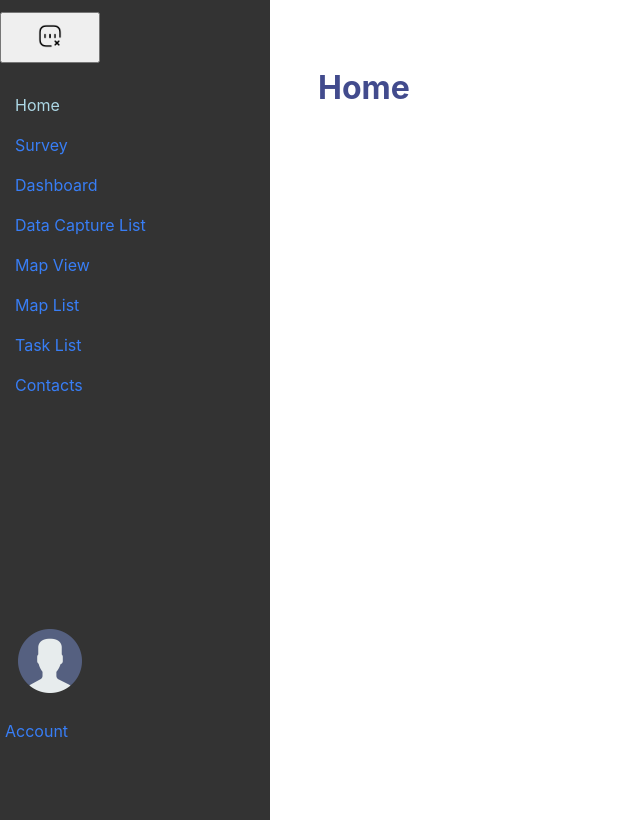
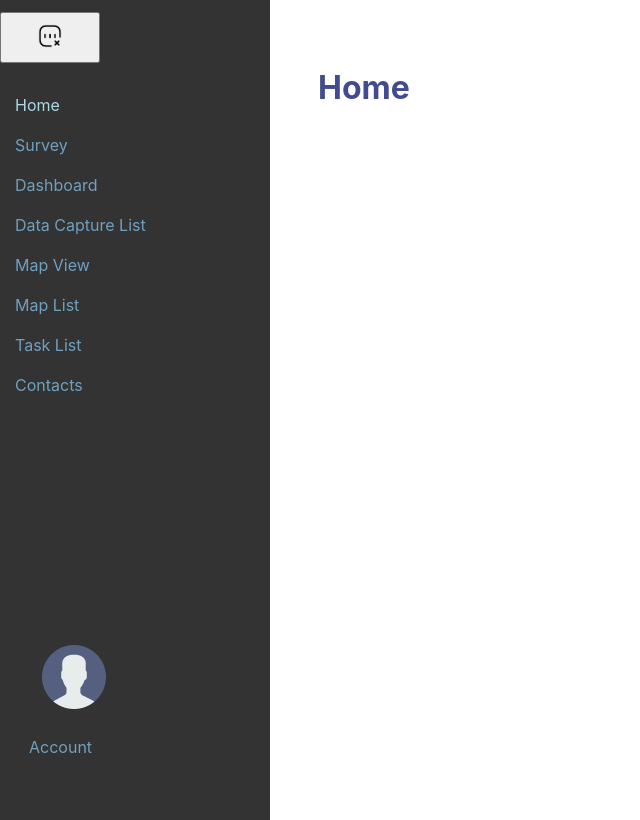
Before and after one commit to eriancoet/mapview, a React (Create React App) app: page / in a window 1280 px wide. Shown: the whole page, without its empty margins (0-640 px from the left). Built offline with nearby package versions, Linux system fonts and the light colour scheme.

Commit message:
update github

```diff
--- a/src/Navbar.css
+++ b/src/Navbar.css
@@ -85,15 +85,20 @@
 /* Additional styles for links if needed */
 .navbar ul li a {
   text-decoration: none; /* Removes underline from links */
-  color: rgb(56, 126, 246); /* Sets text color */
+  color: rgb(113, 160, 191); /* Sets text color */
   display: block; /* Makes the entire area of the list item clickable */
   padding: 5px; /* Adds padding for better clickability and visual appeal */
 }
 
 .BottomMenu {
   position: fixed;
-  bottom: 3rem;
-  left: 0;
-  width: 100%;
+  bottom: 2rem;
+  left: 1.5rem;
+  list-style-type: none; /* Removes bullet points */
+  padding: 0; /* Removes default padding */
+  margin-top: 5rem;
+  /* Removes default margin */
+  width: 200px;
+  color: lightblue;
 
 }
```
